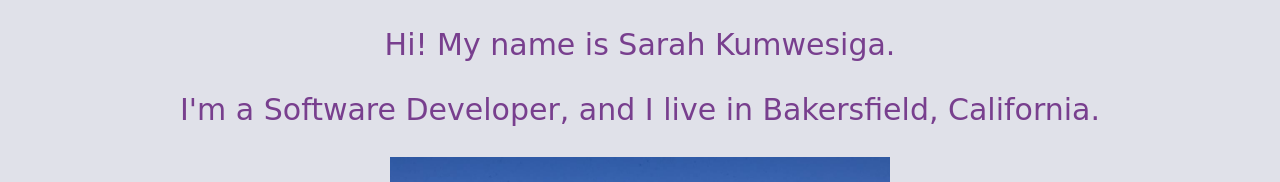
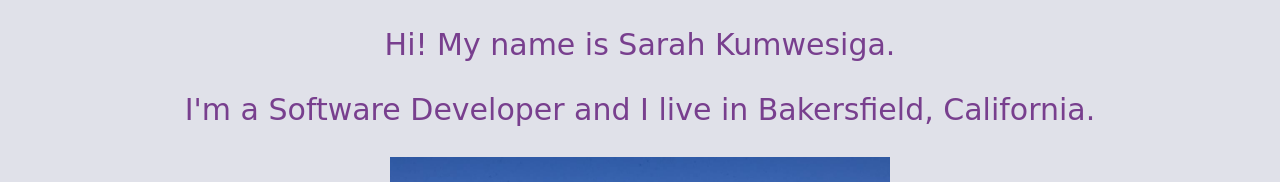
Before and after one commit to sarahkumw/profile-project, a plain HTML site: page index.html in a window 1280 px wide. Shown: the part 863-1045 px from the top of the page. Drawn offline with Linux system fonts and the light colour scheme.

Commit message:
Update index.html

```diff
--- a/index.html
+++ b/index.html
@@ -24,7 +24,7 @@
         <!-- who you are -->
         <p>Hi! My name is Sarah Kumwesiga.</p>
         <!-- where youre located -->
-        <p>I'm a Software Developer, and I live in Bakersfield, California.</p>
+        <p>I'm a Software Developer and I live in Bakersfield, California.</p>
         <img src="images/bakersfield.image.jpg" alt="Bakersfield">
       </article>
 
```
